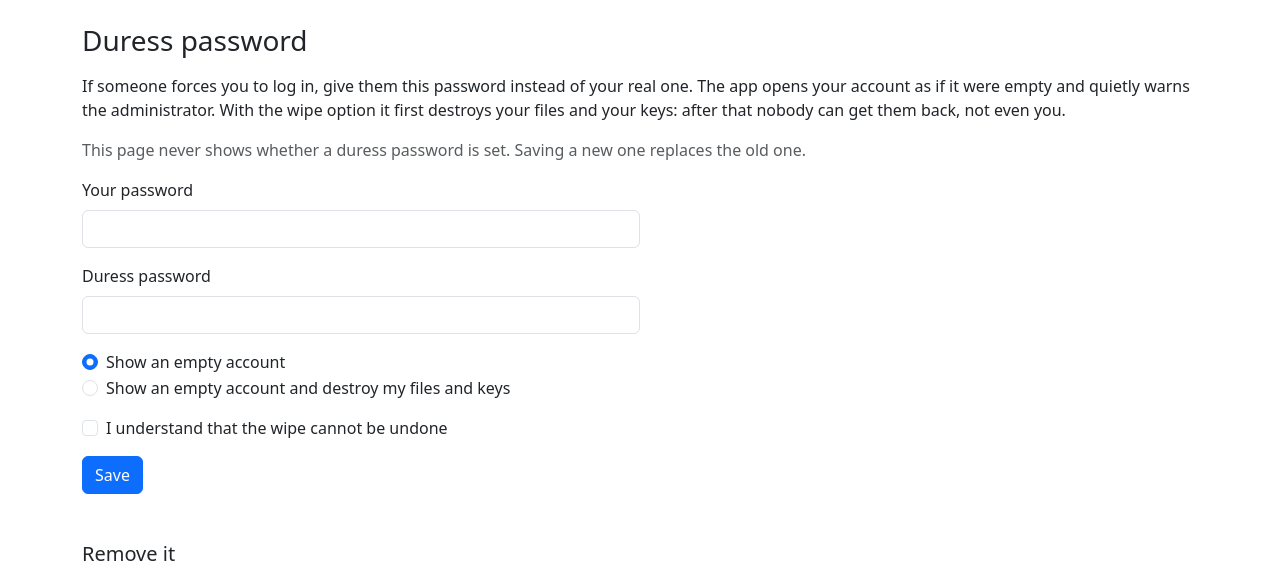
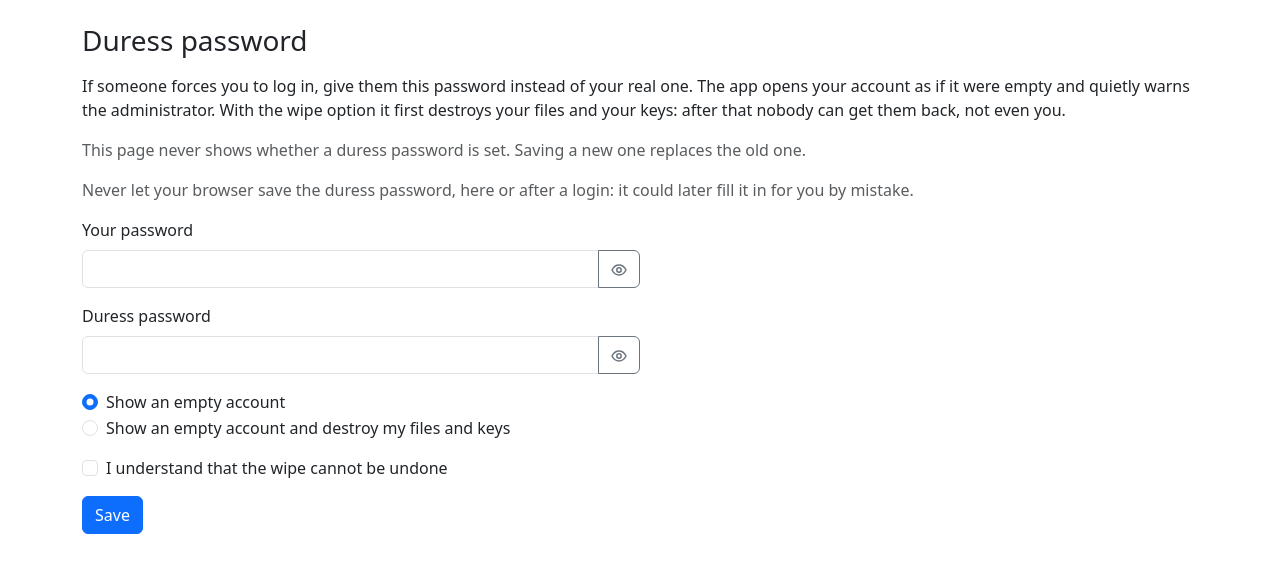
Before and after one commit to Ymsniper/vault-share, a Flask app: template app/templates/auth/duress.html in a window 1280 px wide. Shown: the part 56-631 px from the top of the page. Run offline with Flask 3, Linux system fonts and the light colour scheme; the template is opened without the code that fills it, so the values that code supplies are empty; parts of the project's set-up code (start-up, migrations or seed data) failed here and were passed over; some libraries are stand-ins or nearby versions.

Commit message:
Add show-password and remove-file buttons, keep the duress password out of password managers

```diff
--- /dev/null
+++ b/app/static/app.css
@@ -0,0 +1,6 @@
+/* Hides what is typed in a text field without making it a password field,
+   which browsers would offer to save. Browsers without this property show
+   the text; the eye button works either way. */
+.masked {
+  -webkit-text-security: disc;
+}
--- /dev/null
+++ b/app/static/app.js
@@ -0,0 +1,66 @@
+// Small additions to the forms. Every page still works without them.
+// Served from this site, so the Content-Security-Policy lets it run.
+
+const EYE =
+  '<svg width="16" height="16" viewBox="0 0 16 16" fill="none" stroke="currentColor" ' +
+  'stroke-width="1.5" aria-hidden="true"><path d="M1 8s2.5-5 7-5 7 5 7 5-2.5 5-7 5-7-5-7-5z"/>' +
+  '<circle cx="8" cy="8" r="2.2"/></svg>';
+const EYE_SLASH = EYE.replace("</svg>", '<path d="M2 2l12 12"/></svg>');
+
+// An eye button that shows or hides what was typed. A field marked "masked"
+// is a text field hidden with CSS (so password managers leave it alone):
+// for it the button toggles the class instead of the type.
+function addRevealButton(input) {
+  const group = document.createElement("div");
+  group.className = "input-group";
+  input.replaceWith(group);
+  group.append(input);
+
+  const button = document.createElement("button");
+  button.type = "button";
+  button.className = "btn btn-outline-secondary";
+  group.append(button);
+
+  const masked = input.classList.contains("masked");
+  const isHidden = () => (masked ? input.classList.contains("masked") : input.type === "password");
+  const render = () => {
+    button.innerHTML = isHidden() ? EYE : EYE_SLASH;
+    button.setAttribute("aria-label", isHidden() ? "Show what I typed" : "Hide what I typed");
+  };
+  button.addEventListener("click", () => {
+    if (masked) {
+      input.classList.toggle("masked");
+    } else {
+      input.type = input.type === "password" ? "text" : "password";
+    }
+    render();
+    input.focus();
+  });
+  render();
+}
+
+// A button that clears the chosen file, shown only once a file is chosen.
+function addRemoveFileButton(input) {
+  const button = document.createElement("button");
+  button.type = "button";
+  button.className = "btn btn-outline-secondary btn-sm mt-2";
+  button.textContent = "Remove file";
+  input.after(button);
+
+  const render = () => {
+    button.hidden = input.files.length === 0;
+  };
+  button.addEventListener("click", () => {
+    input.value = "";
+    render();
+  });
+  input.addEventListener("change", render);
+  render();
+}
+
+for (const input of document.querySelectorAll('input[type="password"], input.masked')) {
+  addRevealButton(input);
+}
+for (const input of document.querySelectorAll('input[type="file"]')) {
+  addRemoveFileButton(input);
+}
--- a/app/templates/auth/duress.html
+++ b/app/templates/auth/duress.html
@@ -4,16 +4,21 @@
 <h1 class="h3 mb-3">Duress password</h1>
 <p>If someone forces you to log in, give them this password instead of your real one. The app opens your account as if it were empty and quietly warns the administrator. With the wipe option it first destroys your files and your keys: after that nobody can get them back, not even you.</p>
 <p class="text-body-secondary">This page never shows whether a duress password is set. Saving a new one replaces the old one.</p>
+<p class="text-body-secondary">Never let your browser save the duress password, here or after a login: it could later fill it in for you by mistake.</p>
 
-<form method="post" class="col-md-6 mb-5">
+<form method="post" class="col-md-6 mb-5" autocomplete="off">
   <input type="hidden" name="csrf_token" value="{{ csrf_token() }}">
   <div class="mb-3">
     <label for="password" class="form-label">Your password</label>
-    <input type="password" name="password" id="password" class="form-control" required>
+    <input type="password" name="password" id="password" class="form-control" autocomplete="current-password" required>
   </div>
   <div class="mb-3">
     <label for="duress_password" class="form-label">Duress password</label>
-    <input type="password" name="duress_password" id="duress_password" class="form-control" required>
+    {# a text field hidden with CSS, not a password field, so browsers and
+       password managers never offer to save it as the login password #}
+    <input type="text" name="duress_password" id="duress_password" class="form-control masked"
+           autocomplete="off" spellcheck="false" autocapitalize="off"
+           data-lpignore="true" data-1p-ignore data-bwignore="true" required>
   </div>
   <div class="mb-3">
     <div class="form-check">
@@ -37,7 +42,7 @@
   <input type="hidden" name="csrf_token" value="{{ csrf_token() }}">
   <div class="mb-3">
     <label for="remove-password" class="form-label">Your password</label>
-    <input type="password" name="password" id="remove-password" class="form-control" required>
+    <input type="password" name="password" id="remove-password" class="form-control" autocomplete="current-password" required>
   </div>
   <button type="submit" class="btn btn-outline-secondary">Remove</button>
 </form>
--- a/app/templates/auth/login.html
+++ b/app/templates/auth/login.html
@@ -6,11 +6,11 @@
   <input type="hidden" name="csrf_token" value="{{ csrf_token() }}">
   <div class="mb-3">
     <label for="username" class="form-label">Username</label>
-    <input name="username" id="username" class="form-control" required>
+    <input name="username" id="username" class="form-control" autocomplete="username" required>
   </div>
   <div class="mb-3">
     <label for="password" class="form-label">Password</label>
-    <input type="password" name="password" id="password" class="form-control" required>
+    <input type="password" name="password" id="password" class="form-control" autocomplete="current-password" required>
   </div>
   <button type="submit" class="btn btn-primary">Log in</button>
 </form>
--- a/app/templates/auth/register.html
+++ b/app/templates/auth/register.html
@@ -6,11 +6,11 @@
   <input type="hidden" name="csrf_token" value="{{ csrf_token() }}">
   <div class="mb-3">
     <label for="username" class="form-label">Username</label>
-    <input name="username" id="username" class="form-control" required>
+    <input name="username" id="username" class="form-control" autocomplete="username" required>
   </div>
   <div class="mb-3">
     <label for="password" class="form-label">Password</label>
-    <input type="password" name="password" id="password" class="form-control" required>
+    <input type="password" name="password" id="password" class="form-control" autocomplete="new-password" required>
   </div>
   <button type="submit" class="btn btn-primary">Register</button>
 </form>
--- a/app/templates/auth/totp.html
+++ b/app/templates/auth/totp.html
@@ -9,7 +9,7 @@
   <input type="hidden" name="csrf_token" value="{{ csrf_token() }}">
   <div class="mb-3">
     <label for="password" class="form-label">Your password</label>
-    <input type="password" name="password" id="password" class="form-control" required>
+    <input type="password" name="password" id="password" class="form-control" autocomplete="current-password" required>
   </div>
   <div class="mb-3">
     <label for="code" class="form-label">Current code</label>
@@ -25,7 +25,7 @@
   <input type="hidden" name="csrf_token" value="{{ csrf_token() }}">
   <div class="mb-3">
     <label for="password" class="form-label">Your password</label>
-    <input type="password" name="password" id="password" class="form-control" required>
+    <input type="password" name="password" id="password" class="form-control" autocomplete="current-password" required>
   </div>
   <div class="mb-3">
     <label for="code" class="form-label">Code from the app</label>
--- a/app/templates/base.html
+++ b/app/templates/base.html
@@ -5,6 +5,8 @@
   <meta name="viewport" content="width=device-width, initial-scale=1">
   <title>{% block title %}{% endblock %} - File sharing</title>
   <link rel="stylesheet" href="{{ url_for('static', filename='bootstrap.min.css') }}">
+  <link rel="stylesheet" href="{{ url_for('static', filename='app.css') }}">
+  <script src="{{ url_for('static', filename='app.js') }}" defer></script>
 </head>
 <body>
   <nav class="navbar navbar-expand bg-body-tertiary mb-4">
--- a/app/templates/files/upload.html
+++ b/app/templates/files/upload.html
@@ -6,7 +6,7 @@
   <input type="hidden" name="csrf_token" value="{{ csrf_token() }}">
   <div class="mb-3">
     <label for="file" class="form-label">File</label>
-    <input type="file" name="file" id="file" class="form-control" required>
+    <input type="file" name="file" id="file" class="form-control" accept=".pdf,.txt,.md,.cfg,.json,.png,.jpg,.jpeg,.docx,.xlsx" required>
   </div>
   <div class="mb-3">
     <label for="description" class="form-label">Description</label>
@@ -14,7 +14,7 @@
   </div>
   <div class="mb-3">
     <label for="password" class="form-label">Your password</label>
-    <input type="password" name="password" id="password" class="form-control" required>
+    <input type="password" name="password" id="password" class="form-control" autocomplete="current-password" required>
     <div class="form-text">Unlocks your private key to sign the file. It is never stored.</div>
   </div>
   <button type="submit" class="btn btn-primary">Upload</button>
```
Also changed, not shown: tests/test_files.py (+13 -0 lines).
